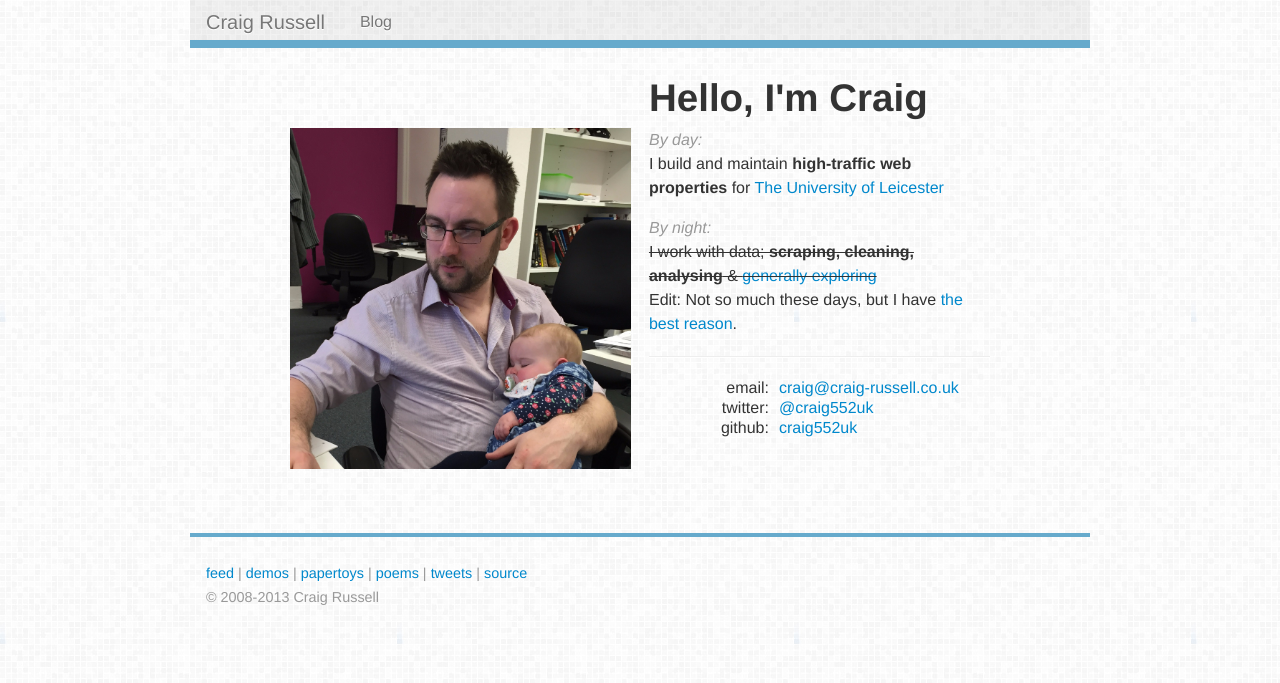
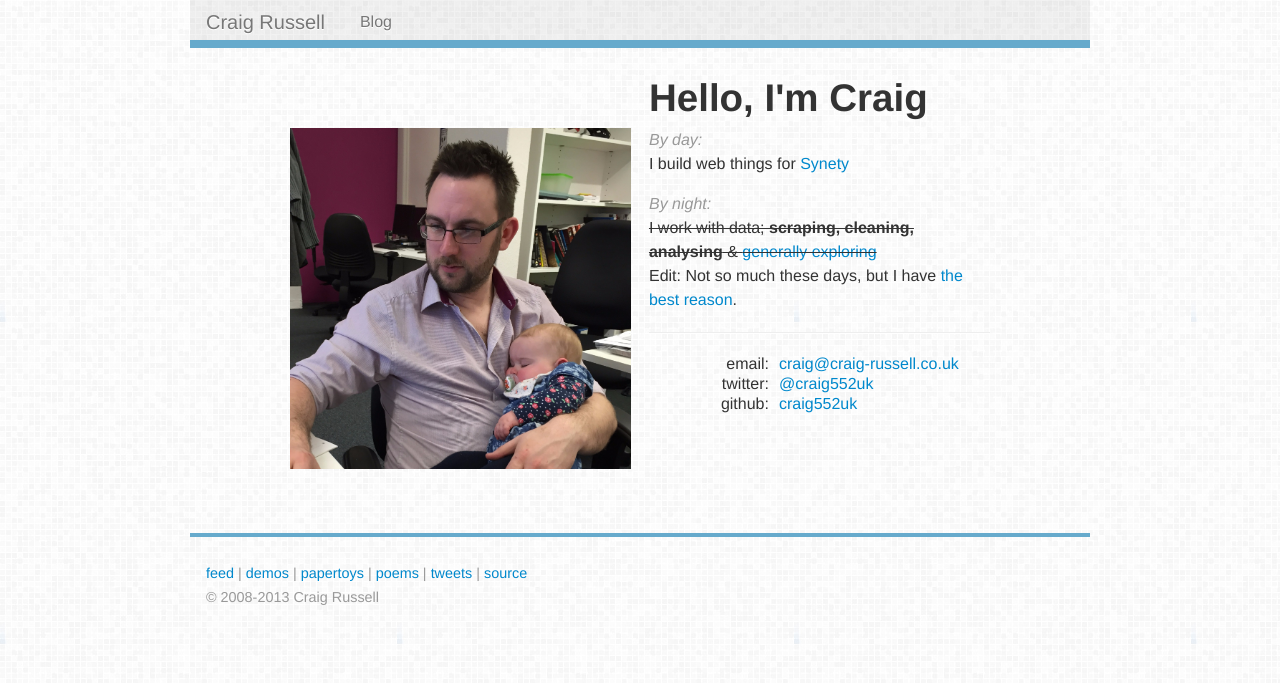
Before and after one commit to craig552uk/craig552uk.github.com, a Jekyll site: the page built from index.html, in a window 1280 px wide. Shown: the top 683 px of the page. Built offline with Jekyll 4.4.1, drawn with Linux system fonts in a browser that asks for light colours; nearby versions of some CDN libraries; library files that are not in the unit come from our copies; Markdown is read by kramdown in place of the engine named in the settings.

Commit message:
Update index.html

```diff
--- a/index.html
+++ b/index.html
@@ -21,9 +21,7 @@ description: Web developer for The University of Leicester. Open Data, Web Scrap
     <div class="span6">
       <p>
         <em class="muted">By day:</em><br>
-        I build and maintain
-        <b>high-traffic web properties</b>
-        for <a href="http://www.le.ac.uk">The University of Leicester</a>
+        I build web things for <a href="http://synety.com">Synety</a>
       </p>
 
       <p>
```
